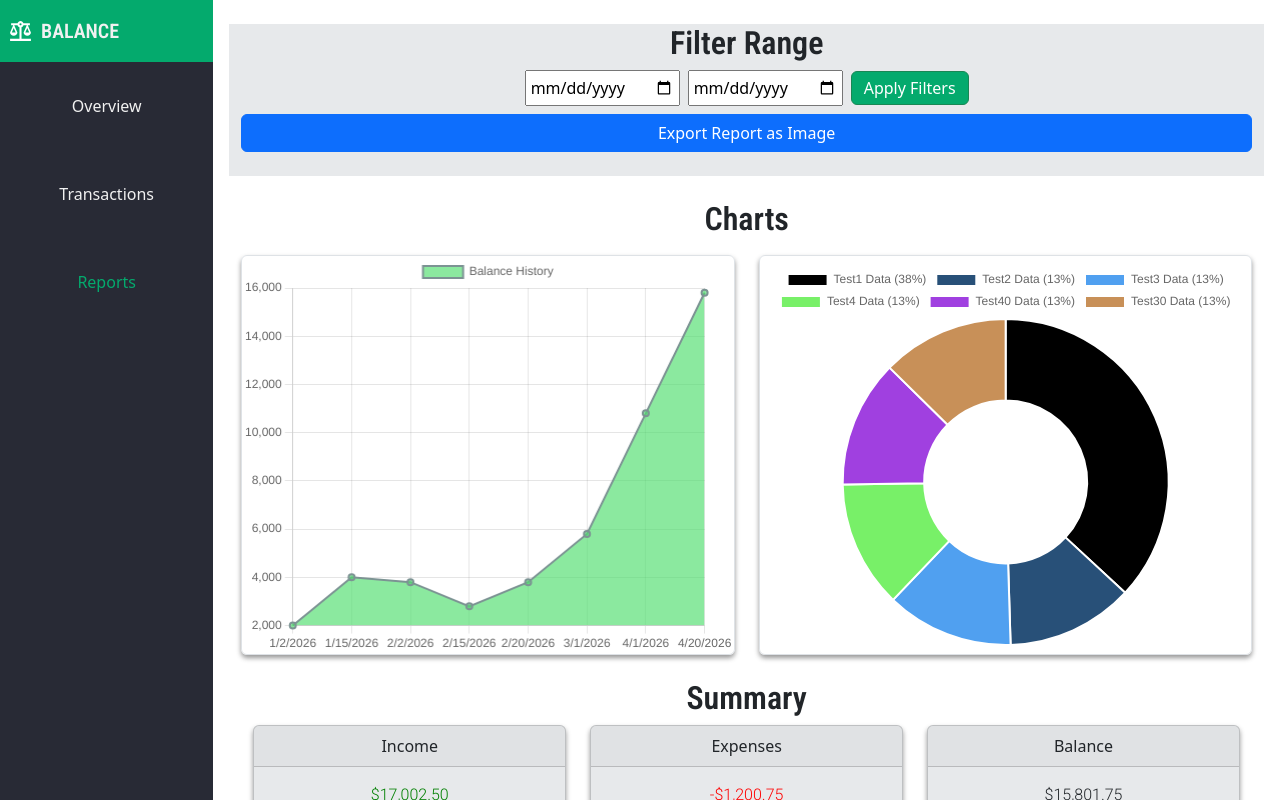
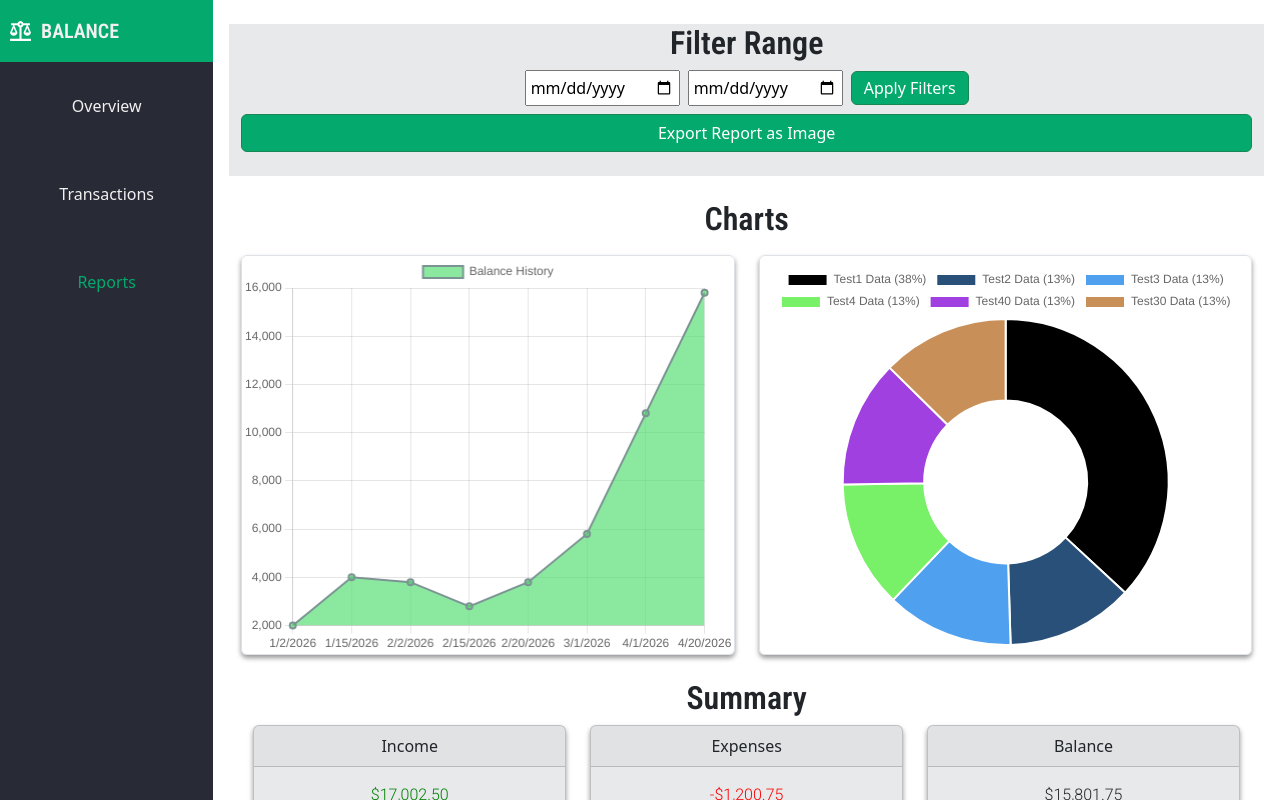
Before and after one commit to ezsota/balance, a React (Vite) app: page /reports-view in a window 1280 px wide. Built offline with nearby package versions, Linux system fonts and the light colour scheme; no server answers.

Commit message:
Styled filter box

```diff
--- a/src/components/ReportExporter.jsx
+++ b/src/components/ReportExporter.jsx
@@ -20,7 +20,7 @@ export default function ReportExporter({ reportRef }) {
 
     return (
         <button
-            className="btn btn-primary w-100 mt-4 mt-md-2"
+            className="btn btn-success bg-green w-100 mt-4 mt-md-2"
             onClick={handleExport}
         >
             Export Report as Image
```
